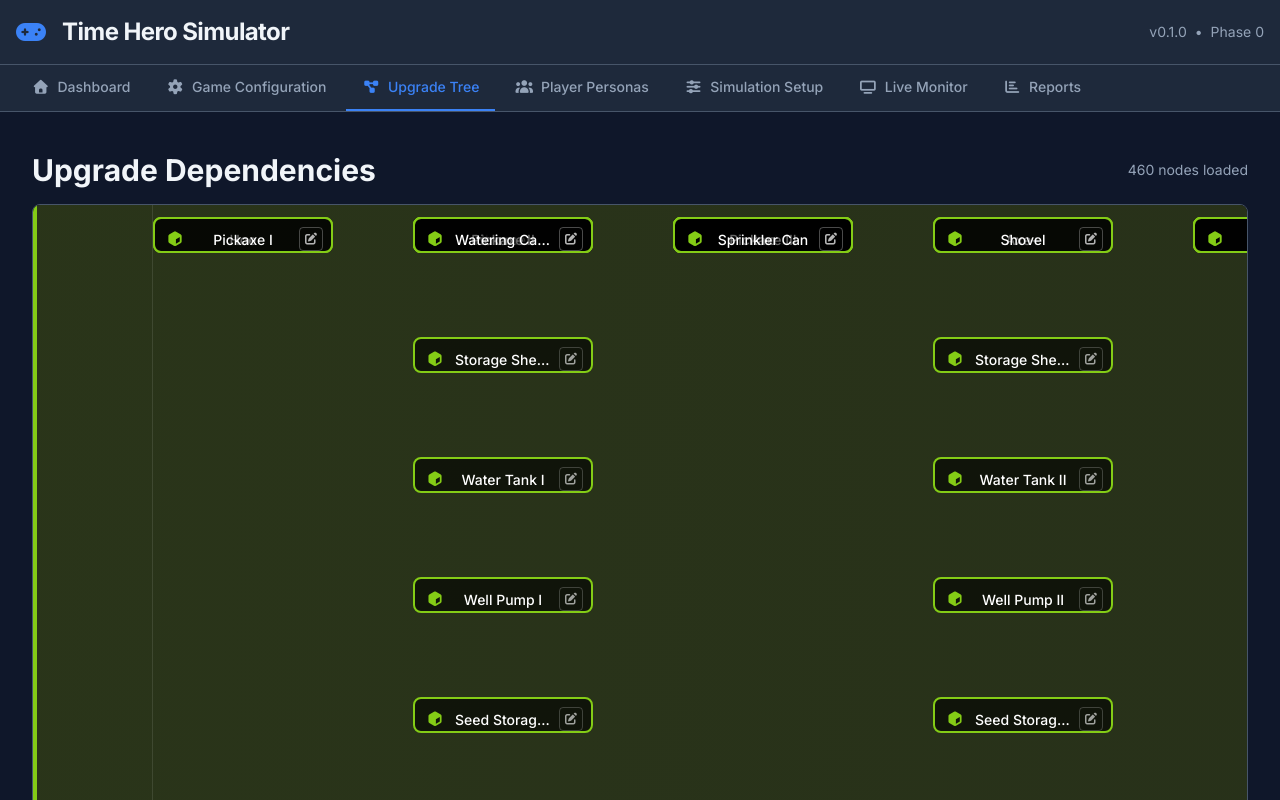
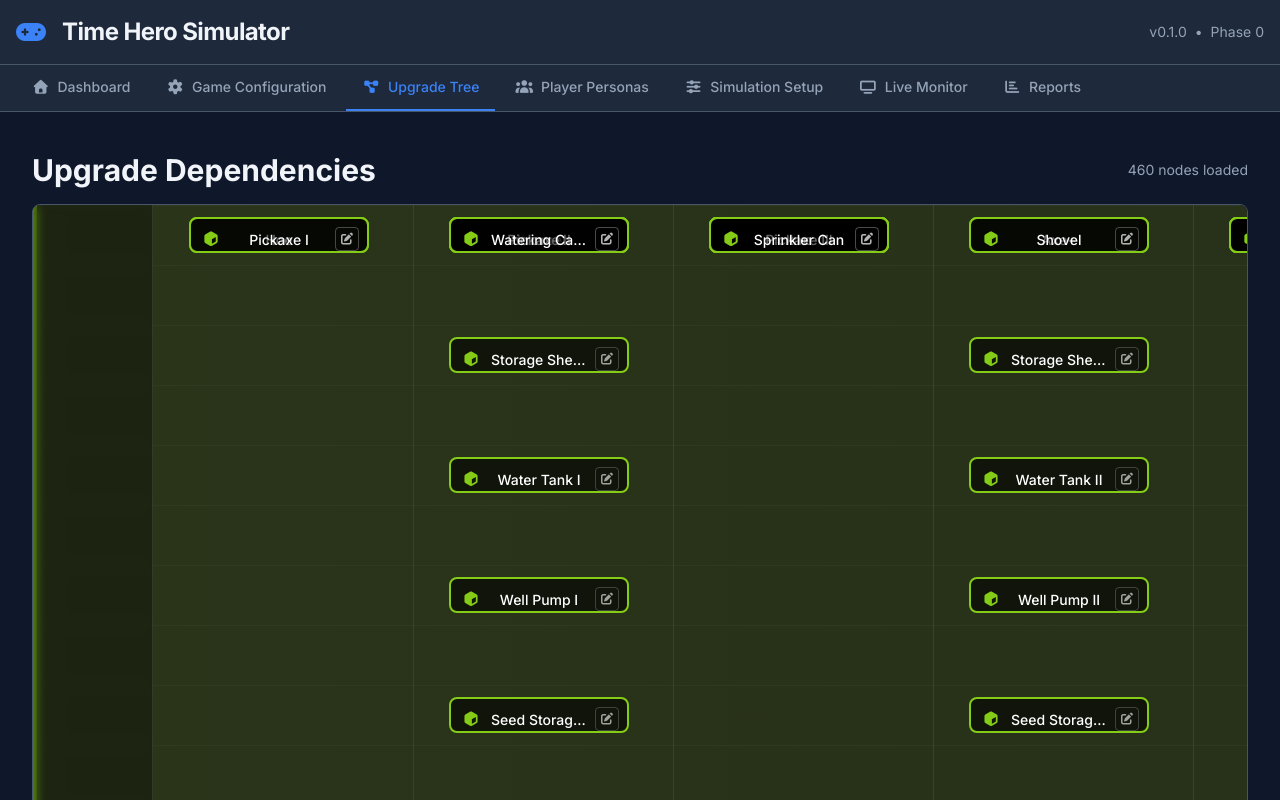
Before and after one commit to GuvBubbs/TimeHeroSim2, a Vue app: page /TimeHeroSim2/upgrade-tree in a window 1280 px wide. Shown: the top 800 px of the page. Built offline with nearby package versions, Linux system fonts and the light colour scheme.

Commit message:
Upgrade Tree Pass 1 - Phase 3 Swimlanes and grids

```diff
--- /dev/null
+++ b/src/components/UpgradeTree/SwimLane.vue
@@ -0,0 +1,103 @@
+<template>
+  <div class="swimlane-wrapper">
+    <!-- Swimlane label (fixed position) -->
+    <div
+      class="swimlane-label"
+      :style="labelStyle"
+    >
+      {{ swimlane.label }}
+    </div>
+
+    <!-- Swimlane background -->
+    <div
+      class="swimlane-background"
+      :style="backgroundStyle"
+    />
+
+    <!-- Slot for nodes within this swimlane -->
+    <slot />
+  </div>
+</template>
+
+<script setup lang="ts">
+import { computed } from 'vue'
+import type { Swimlane, GridConfig } from '@/types/upgrade-tree'
+
+interface Props {
+  swimlane: Swimlane
+  startY: number
+  height: number
+  gridConfig: GridConfig
+}
+
+const props = defineProps<Props>()
+
+// Compute label style
+const labelStyle = computed(() => ({
+  position: 'absolute' as const,
+  left: '0',
+  top: `${props.startY}px`,
+  width: `${props.gridConfig.labelWidth}px`,
+  height: `${props.height}px`,
+  color: props.swimlane.color,
+  borderRight: `1px solid rgba(255, 255, 255, 0.1)`,
+  zIndex: 1,
+  display: 'flex',
+  alignItems: 'center',
+  justifyContent: 'center',
+  fontSize: '0.875rem',
+  fontWeight: '500',
+  textAlign: 'center' as const,
+  padding: '0 0.5rem',
+  background: 'rgba(0, 0, 0, 0.3)',
+  backdropFilter: 'blur(4px)'
+}))
+
+// Compute background style with gradient
+const backgroundStyle = computed(() => {
+  // Convert hex color to RGB for opacity
+  const hex = props.swimlane.color.replace('#', '')
+  const r = parseInt(hex.substr(0, 2), 16)
+  const g = parseInt(hex.substr(2, 2), 16)
+  const b = parseInt(hex.substr(4, 2), 16)
+
+  return {
+    position: 'absolute' as const,
+    left: '0',
+    top: `${props.startY}px`,
+    width: '100%',
+    height: `${props.height}px`,
+    background: `linear-gradient(to right, rgba(${r}, ${g}, ${b}, 0.15), rgba(${r}, ${g}, ${b}, 0.05))`,
+    borderLeft: `4px solid ${props.swimlane.color}`,
+    borderRadius: '0 0.5rem 0.5rem 0',
+    zIndex: 0
+  }
+})
+</script>
+
+<style scoped>
+.swimlane-wrapper {
+  position: relative;
+}
+
+.swimlane-label {
+  writing-mode: horizontal-tb;
+  text-orientation: mixed;
+  white-space: normal;
+  word-wrap: break-word;
+  hyphens: auto;
+  line-height: 1.2;
+  overflow-wrap: break-word;
+}
+
+.swimlane-background {
+  pointer-events: none; /* Allow clicks to pass through to nodes */
+}
+
+@media (max-width: 768px) {
+  .swimlane-label {
+    font-size: 0.75rem;
+    padding: 0 0.25rem;
+  }
+}
+</style>
--- a/src/components/UpgradeTree/TreeGrid.vue
+++ b/src/components/UpgradeTree/TreeGrid.vue
@@ -1,17 +1,5 @@
 <template>
   <div class="tree-grid-container">
-    <!-- Swimlane labels (fixed position on left) -->
-    <div class="swimlane-labels">
-      <div
-        v-for="swimlane in swimlanes"
-        :key="swimlane.id"
-        class="swimlane-label"
-        :style="getSwimlaneLabel(swimlane)"
-      >
-        {{ swimlane.label }}
-      </div>
-    </div>
-
     <!-- Scrollable grid area -->
     <div class="tree-grid-scroll">
       <div
@@ -19,12 +7,31 @@
         :style="gridStyle"
         @click="handleBackgroundClick"
       >
-        <!-- Swimlane backgrounds -->
-        <div
+        <!-- Grid lines -->
+        <div class="grid-lines">
+          <!-- Vertical lines -->
+          <div
+            v-for="col in maxColumns"
+            :key="`col-${col}`"
+            class="grid-line-vertical"
+            :style="getVerticalLineStyle(col)"
+          />
+          <!-- Horizontal lines -->
+          <div
+            v-for="(line, index) in horizontalLines"
+            :key="`row-${index}`"
+            class="grid-line-horizontal"
+            :style="line"
+          />
+        </div>
+        <!-- Swimlanes -->
+        <SwimLaneComponent
           v-for="swimlane in swimlanes"
-          :key="`bg-${swimlane.id}`"
-          class="swimlane-background"
-          :style="getSwimlaneBackgroundStyle(swimlane)"
+          :key="swimlane.id"
+          :swimlane="swimlane"
+          :start-y="getSwimlaneStartY(swimlane.id)"
+          :height="getSwimlaneHeight(swimlane)"
+          :grid-config="gridConfig"
         />
 
         <!-- Tree nodes -->
@@ -47,7 +54,8 @@
 <script setup lang="ts">
 import { computed } from 'vue'
 import type { TreeNode, Swimlane } from '@/types/upgrade-tree'
-import TreeNodeComponent from './TreeNode.vue'
+import TreeNodeComponent from '@/components/UpgradeTree/TreeNode.vue'
+import SwimLaneComponent from '@/components/UpgradeTree/SwimLane.vue'
 
 interface Props {
   nodes: TreeNode[]
@@ -78,21 +86,20 @@ const gridStyle = computed(() => {
     const swimlaneNodes = props.nodes.filter(n => n.swimlane === swimlane.id)
 
     if (swimlaneNodes.length === 0) {
-      // Empty swimlane - minimal height
-      totalHeight += props.gridConfig.swimlanePadding * 2 + props.gridConfig.rowHeight
+      // Empty swimlane - use single row height for grid alignment
+      totalHeight += props.gridConfig.rowHeight + props.gridConfig.rowGap
     } else {
       // Find the maximum row number (could be fractional from spacing)
       const maxRow = Math.max(0, ...swimlaneNodes.map(n => n.row || 0))
 
-      // Calculate height: (maxRow + 1) * row spacing + padding
+      // Calculate height: (maxRow + 1) * row spacing (no extra padding)
       const rowSpace = (maxRow + 1) * (props.gridConfig.rowHeight + props.gridConfig.rowGap)
-      const swimlaneHeight = rowSpace + (props.gridConfig.swimlanePadding * 2)
-      totalHeight += swimlaneHeight
+      totalHeight += rowSpace
     }
   })
 
-  // Add some bottom padding
-  totalHeight += props.gridConfig.swimlanePadding
+  // Add minimal bottom padding
+  totalHeight += props.gridConfig.rowGap
 
   return {
     width: `${totalWidth}px`,
@@ -101,16 +108,62 @@ const gridStyle = computed(() => {
   }
 })
 
+// Generate aligned grid lines
+const maxColumns = computed(() => {
+  return Math.max(0, ...props.nodes.map(n => n.column || 0)) + 2
+})
+
+const horizontalLines = computed(() => {
+  const lines: Array<{ top: string; left: string; width: string; height: string }> = []
+
+  // Create regular grid lines instead of swimlane-based lines
+  const totalGridHeight = parseInt(gridStyle.value.height?.toString() || '0')
+  const lineSpacing = props.gridConfig.rowHeight + props.gridConfig.rowGap // 60px
+
+  for (let y = 0; y < totalGridHeight; y += lineSpacing) {
+    lines.push({
+      top: `${y}px`,
+      left: '0',
+      width: '100%',
+      height: '1px'
+    })
+  }
+
+  return lines
+})
+
+function getVerticalLineStyle(col: number) {
+  const x = props.gridConfig.labelWidth + (col * (props.gridConfig.columnWidth + props.gridConfig.columnGap))
+  return {
+    position: 'absolute' as const,
+    top: '0',
+    left: `${x}px`,
+    width: '1px',
+    height: '100%'
+  }
+}
+
 // Get style for individual nodes
 function getNodeStyle(node: TreeNode) {
   if (node.column === undefined || node.row === undefined) {
     return { display: 'none' }
   }
 
-  const x = props.gridConfig.labelWidth +
-           (node.column * (props.gridConfig.columnWidth + props.gridConfig.columnGap))
-  const y = props.getSwimlaneStartY(node.swimlane) +
-           (node.row * (props.gridConfig.rowHeight + props.gridConfig.rowGap))
+  // Calculate base grid position
+  const baseX = props.gridConfig.labelWidth +
+               (node.column * (props.gridConfig.columnWidth + props.gridConfig.columnGap))
+  const baseY = props.getSwimlaneStartY(node.swimlane) +
+               (node.row * (props.gridConfig.rowHeight + props.gridConfig.rowGap))
+
+  // Add centering offsets to position node in center of grid cell
+  // Grid cell is 220px wide, node is 180px wide
+  // But we need to center the VISUAL CONTENT, not just the box
+  // The visual content is offset by padding (8px) from the box edges
+  const centerOffsetX = (props.gridConfig.columnWidth - props.gridConfig.nodeWidth) / 2 + 16 // Fine-tuned for perfect horizontal centering
+  const centerOffsetY = (props.gridConfig.rowHeight - props.gridConfig.nodeHeight) / 2 + 5 // Fine-tuned for perfect vertical centering
+
+  const x = baseX + centerOffsetX
+  const y = baseY + centerOffsetY
 
   return {
     position: 'absolute' as const,
@@ -122,65 +175,18 @@ function getNodeStyle(node: TreeNode) {
   }
 }
 
-// Get swimlane background style
-function getSwimlaneBackgroundStyle(swimlane: Swimlane) {
-  const startY = props.getSwimlaneStartY(swimlane.id)
+// Get swimlane height
+function getSwimlaneHeight(swimlane: Swimlane): number {
   const swimlaneNodes = props.nodes.filter(n => n.swimlane === swimlane.id)
 
-  let height: number
   if (swimlaneNodes.length === 0) {
-    // Empty swimlane - minimal height
-    height = props.gridConfig.swimlanePadding * 2 + props.gridConfig.rowHeight
+    // Empty swimlane - use single row height for grid alignment
+    return props.gridConfig.rowHeight + props.gridConfig.rowGap
   } else {
     // Calculate height based on actual row usage (matching store logic)
     const maxRow = Math.max(0, ...swimlaneNodes.map(n => n.row || 0))
     const rowSpace = (maxRow + 1) * (props.gridConfig.rowHeight + props.gridConfig.rowGap)
-    height = rowSpace + (props.gridConfig.swimlanePadding * 2)
-  }
-
-  // Convert hex color to RGB for opacity
-  const hex = swimlane.color.replace('#', '')
-  const r = parseInt(hex.substr(0, 2), 16)
-  const g = parseInt(hex.substr(2, 2), 16)
-  const b = parseInt(hex.substr(4, 2), 16)
-
-  return {
-    position: 'absolute' as const,
-    left: '0',
-    top: `${startY - props.gridConfig.swimlanePadding}px`,
-    width: '100%',
-    height: `${height}px`,
-    background: `linear-gradient(to right, rgba(${r}, ${g}, ${b}, 0.15), rgba(${r}, ${g}, ${b}, 0.05))`,
-    borderLeft: `4px solid ${swimlane.color}`,
-    zIndex: 0
-  }
-}
-
-// Get swimlane label style
-function getSwimlaneLabel(swimlane: Swimlane) {
-  const startY = props.getSwimlaneStartY(swimlane.id)
-  const swimlaneNodes = props.nodes.filter(n => n.swimlane === swimlane.id)
-
-  let height: number
-  if (swimlaneNodes.length === 0) {
-    // Empty swimlane - minimal height
-    height = props.gridConfig.swimlanePadding * 2 + props.gridConfig.rowHeight
-  } else {
-    // Calculate height based on actual row usage (matching store logic)
-    const maxRow = Math.max(0, ...swimlaneNodes.map(n => n.row || 0))
-    const rowSpace = (maxRow + 1) * (props.gridConfig.rowHeight + props.gridConfig.rowGap)
-    height = rowSpace + (props.gridConfig.swimlanePadding * 2)
-  }
-
-  return {
-    position: 'absolute' as const,
-    left: '0',
-    top: `${startY - props.gridConfig.swimlanePadding}px`,
-    width: `${props.gridConfig.labelWidth}px`,
-    height: `${height}px`,
-    color: swimlane.color,
-    borderRight: `1px solid rgba(255, 255, 255, 0.1)`,
-    zIndex: 1
+    return rowSpace
   }
 }
 
@@ -210,28 +216,10 @@ function handleBackgroundClick(event: MouseEvent) {
 <style scoped>
 .tree-grid-container {
   display: flex;
+  flex-direction: column;
   height: 100%;
   width: 100%;
-  position: relative;
   background: #1a1a1a; /* Dark background */
-}
-
-.swimlane-labels {
-  flex-shrink: 0;
-  position: relative;
-  background: rgba(0, 0, 0, 0.3);
-  z-index: 3;
-}
-
-.swimlane-label {
-  display: flex;
-  align-items: center;
-  justify-content: center;
-  font-weight: 600;
-  font-size: 0.875rem;
-  text-align: center;
-  padding: 0.5rem;
-  writing-mode: horizontal-tb;
 }
 
 .tree-grid-scroll {
@@ -243,32 +231,28 @@ function handleBackgroundClick(event: MouseEvent) {
 .tree-grid {
   min-height: 100%;
   background: transparent;
+  position: relative;
 }
 
-.swimlane-background {
-  pointer-events: none;
-}
-
-/* Show grid lines in development mode */
-.show-grid .tree-grid::before {
-  content: '';
+.grid-lines {
   position: absolute;
   top: 0;
   left: 0;
   width: 100%;
   height: 100%;
-  background-image:
-    repeating-linear-gradient(0deg,
-      rgba(255,255,255,0.05) 0px,
-      rgba(255,255,255,0.05) 1px,
-      transparent 1px,
-      transparent 60px),
-    repeating-linear-gradient(90deg,
-      rgba(255,255,255,0.05) 0px,
-      rgba(255,255,255,0.05) 1px,
-      transparent 1px,
-      transparent 220px);
   pointer-events: none;
   z-index: 1;
 }
+
+.grid-line-vertical {
+  position: absolute;
+  background: rgba(255, 255, 255, 0.08);
+  pointer-events: none;
+}
+
+.grid-line-horizontal {
+  position: absolute;
+  background: rgba(255, 255, 255, 0.03);
+  pointer-events: none;
+}
 </style>
--- a/src/stores/upgradeTree.ts
+++ b/src/stores/upgradeTree.ts
@@ -79,21 +79,20 @@ export const useUpgradeTreeStore = defineStore('upgradeTree', () => {
       // Calculate height for this swimlane based on actual row usage
       const swimlaneNodesInThisLane = swimlaneNodes.value[swimlane.id] || []
       if (swimlaneNodesInThisLane.length === 0) {
-        // Empty swimlane - minimal height
-        y += gridConfig.value.swimlanePadding * 2 + gridConfig.value.rowHeight
+        // Empty swimlane - use single row height for grid alignment
+        y += gridConfig.value.rowHeight + gridConfig.value.rowGap
         continue
       }
 
       // Find the maximum row number (could be fractional)
       const maxRow = Math.max(0, ...swimlaneNodesInThisLane.map(n => n.row || 0))
 
-      // Calculate height: (maxRow + 1) * row spacing + padding
+      // Calculate height: (maxRow + 1) * row spacing (no extra padding)
       const rowSpace = (maxRow + 1) * (gridConfig.value.rowHeight + gridConfig.value.rowGap)
-      const swimlaneHeight = rowSpace + (gridConfig.value.swimlanePadding * 2)
-      y += swimlaneHeight
+      y += rowSpace
     }
 
-    return y + gridConfig.value.swimlanePadding
+    return y
   }
 
   // Helper to get swimlane by node type/category
--- a/src/types/upgrade-tree.ts
+++ b/src/types/upgrade-tree.ts
@@ -85,7 +85,7 @@ export const GRID_CONFIG: GridConfig = {
   rowHeight: 50,         // Height of each row (reduced from 60)
   columnGap: 40,         // Horizontal gap between nodes (for arrows)
   rowGap: 10,            // Vertical gap between nodes (reduced from 20)
-  swimlanePadding: 12,   // Padding inside swimlanes (reduced from 16)
+  swimlanePadding: 0,    // No padding - use grid alignment instead
   labelWidth: 120,       // Width reserved for swimlane labels
 
   // Node dimensions
```
Also changed, not shown: src/components/UpgradeTree/TreeNode.vue (+6 -3 lines), 1 other file (tests, documents, lock files or other folders).
